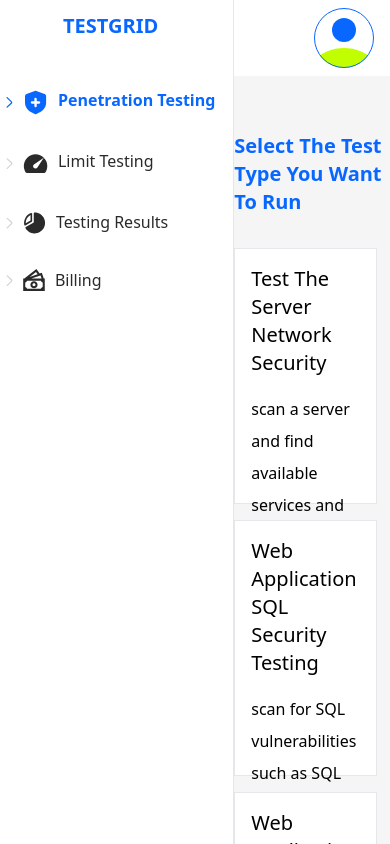
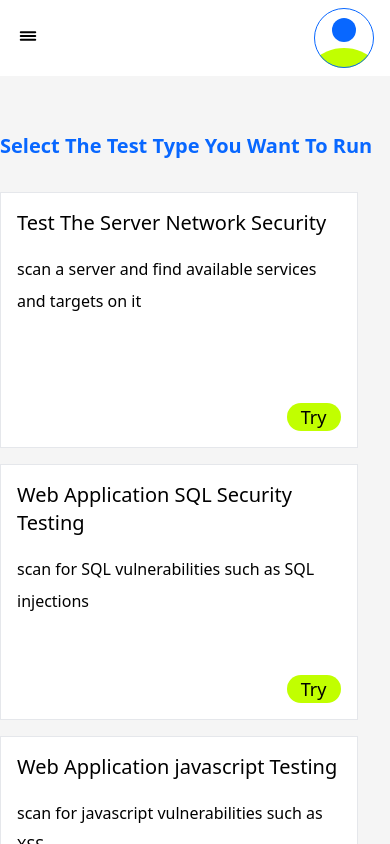
Before and after one commit to Safe-Algorithm/TestGrid, a React (Vite) app in the folder frontend/: page /penetration in a window 390 px wide. Shown: the top 844 px of the page. Built offline with nearby package versions, Linux system fonts and the light colour scheme; no server answers; the HTML template or start-up script is replaced by a standard one.

Commit message:
feat: build test configuration page

```diff
--- a/frontend/package.json
+++ b/frontend/package.json
@@ -18,6 +18,7 @@
     "react": "^18.2.0",
     "react-cookie": "^7.0.0",
     "react-dom": "^18.2.0",
+    "react-icons": "^5.2.1",
     "react-router-dom": "^6.21.3",
     "tailwind-merge": "^2.3.0",
     "universal-cookie": "^7.0.0"
--- a/frontend/src/components/Sidebar.tsx
+++ b/frontend/src/components/Sidebar.tsx
@@ -1,9 +1,27 @@
+import { useState } from "react";
 import Heading from "./Heading";
 import SidebarLink from "./SidebarLink";
+import { IoClose, IoReorderThree } from "react-icons/io5";
 
 export default function Sidebar() {
+  const [sidebarVisible, setSidebarVisible] = useState(false);
+  const toggleSidebar = () => {
+    setSidebarVisible(!sidebarVisible);
+  };
   return (
-    <aside className="bg-white border-r w-60 p-3 pl-0 flex flex-col gap-8 items-center">
+    <>
+      <button
+        className="fixed top-2 left-0 z-10 p-2 m-2 rounded md:hidden"
+        onClick={toggleSidebar}
+      >
+        {!sidebarVisible ? <IoReorderThree size={24} /> : <IoClose size={24} />}
+      </button>
+
+      <aside
+        className={`bg-white border-r w-60 p-3 pl-0 flex flex-col gap-8 items-center ${
+          sidebarVisible ? "flex" : "hidden"
+        } md:flex`}
+      >
         <Heading className="font-extrabold text-blue mb-4 text-center">
           TESTGRID
         </Heading>
@@ -34,5 +52,6 @@ export default function Sidebar() {
           />
         </ul>
       </aside>
+    </>
   );
 }
```
Also changed, not shown: 1 other file (tests, documents, lock files or other folders). Lines whose indentation alone changed are shown as unchanged.
